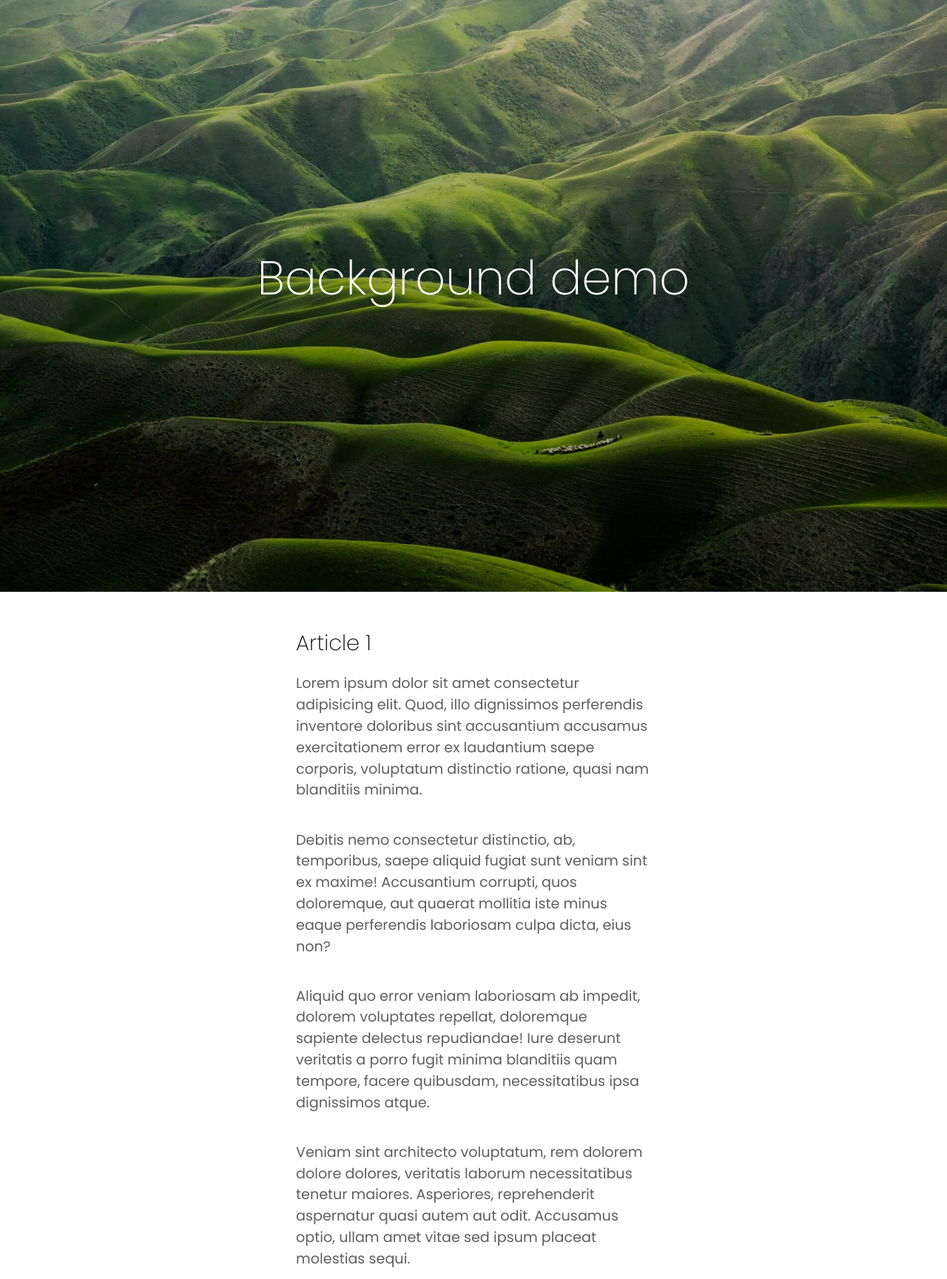
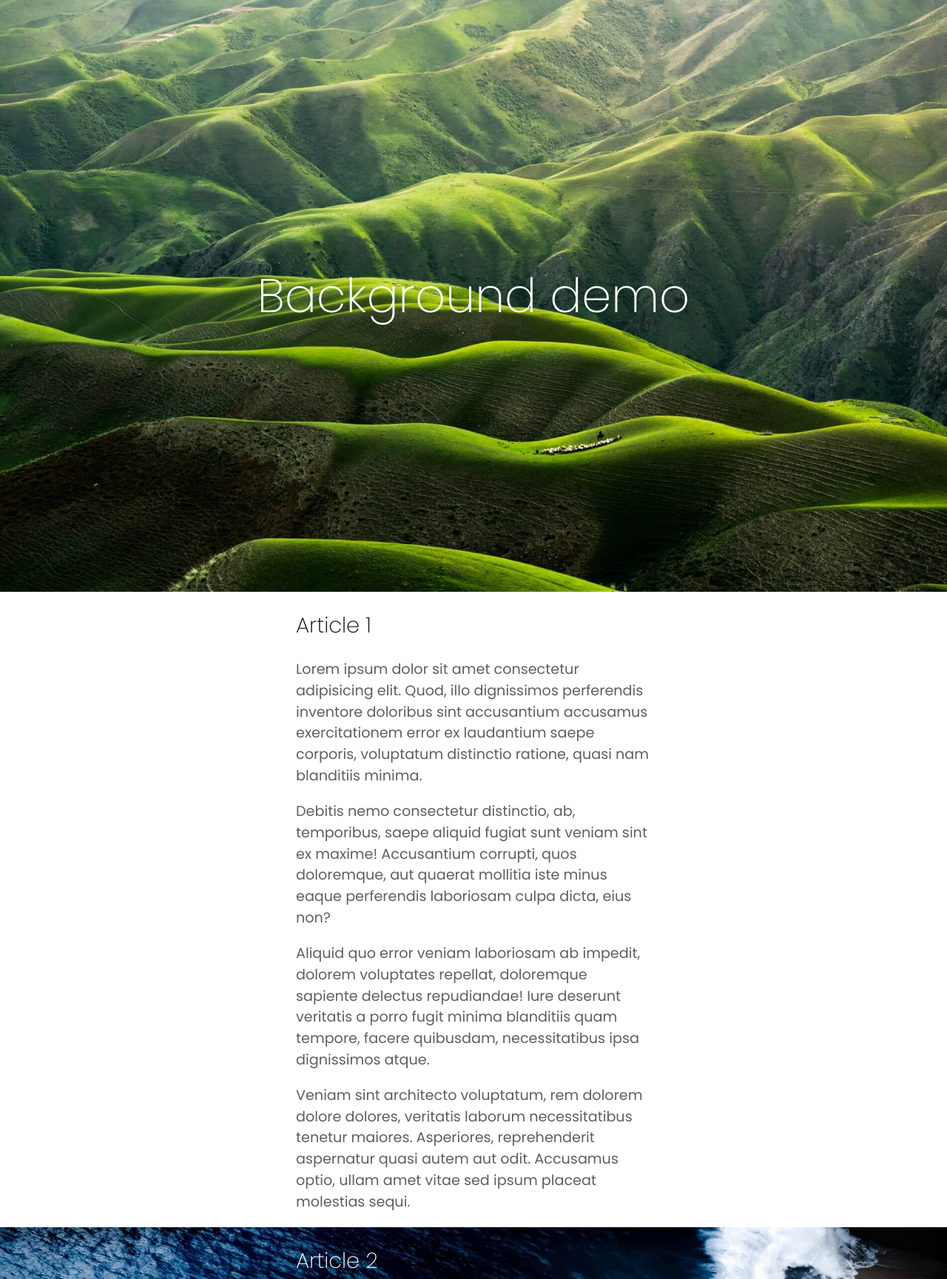
Before and after one commit to lsburtonBYU/backgrounds, a plain HTML site: page index.html in a window 1280 px wide. Shown: the top 1729 px of the page at 74% size. Drawn offline with nearby package versions, Linux system fonts and the light colour scheme.

Commit message:
re-do for re-do video

```diff
--- a/index.html
+++ b/index.html
@@ -16,23 +16,29 @@
 
 <body>
   <main>
-    <h1 class="bg-image bg-image-1">Background demo</h1>
+    <h1 class="bg-image bg-1 full-height">Background demo</h1>
     <article>
+      <div class="inner-article">
         <h2>Article 1</h2>
-      <p>Lorem ipsum dolor sit amet consectetur adipisicing elit. Quod, illo dignissimos perferendis inventore doloribus
+        <p>Lorem ipsum dolor sit amet consectetur adipisicing elit. Quod, illo dignissimos perferendis inventore
+          doloribus
           sint accusantium accusamus exercitationem error ex laudantium saepe corporis, voluptatum distinctio ratione,
           quasi nam blanditiis minima.</p>
         <p>Debitis nemo consectetur distinctio, ab, temporibus, saepe aliquid fugiat sunt veniam sint ex maxime!
-        Accusantium corrupti, quos doloremque, aut quaerat mollitia iste minus eaque perferendis laboriosam culpa dicta,
+          Accusantium corrupti, quos doloremque, aut quaerat mollitia iste minus eaque perferendis laboriosam culpa
+          dicta,
           eius non?</p>
         <p>Aliquid quo error veniam laboriosam ab impedit, dolorem voluptates repellat, doloremque sapiente delectus
           repudiandae! Iure deserunt veritatis a porro fugit minima blanditiis quam tempore, facere quibusdam,
           necessitatibus ipsa dignissimos atque.</p>
         <p>Veniam sint architecto voluptatum, rem dolorem dolore dolores, veritatis laborum necessitatibus tenetur
-        maiores. Asperiores, reprehenderit aspernatur quasi autem aut odit. Accusamus optio, ullam amet vitae sed ipsum
+          maiores. Asperiores, reprehenderit aspernatur quasi autem aut odit. Accusamus optio, ullam amet vitae sed
+          ipsum
           placeat molestias sequi.</p>
+      </div>
     </article>
-    <article>
+    <article class="bg-image bg-2">
+      <div class="inner-article">
         <h2>Article 2</h2>
         <p>Lorem ipsum, dolor sit amet consectetur adipisicing elit. Odit vero, tempore, facere officia odio molestias
           alias animi praesentium reprehenderit ut a eos aspernatur iure modi dolor tenetur labore deleniti nihil!</p>
@@ -43,12 +49,16 @@
           consequuntur officiis natus porro praesentium labore? Temporibus, voluptate iste. Perferendis dolorem mollitia
           eligendi quo maiores reprehenderit.</p>
         <p>Quae impedit laudantium id repellat ipsa, nisi facilis doloremque beatae provident? Amet animi odit natus.
-        Tempora dolor numquam repellendus, nobis accusamus sapiente perferendis voluptates obcaecati consequatur beatae
+          Tempora dolor numquam repellendus, nobis accusamus sapiente perferendis voluptates obcaecati consequatur
+          beatae
           nulla aliquam sunt.</p>
+      </div>
     </article>
-    <article class="bg-image bg-image-2">
+    <article>
+      <div class="inner-article">
         <h2>Super interesting article 3</h2>
-      <p>Lorem ipsum, dolor sit amet consectetur adipisicing elit. Vel totam provident, quam obcaecati repellendus fugit
+        <p>Lorem ipsum, dolor sit amet consectetur adipisicing elit. Vel totam provident, quam obcaecati repellendus
+          fugit
           quidem voluptate accusantium explicabo blanditiis esse distinctio earum iure, beatae possimus, cumque sit eius
           consequatur.</p>
         <p>Officia voluptatum nisi ullam illum nemo impedit minima non quae obcaecati, fuga deleniti distinctio culpa
@@ -57,47 +67,64 @@
         <p>Repellendus magnam quia quos est amet facilis eos quasi, aspernatur possimus veniam? Deserunt ea officia
           tempora nobis quasi, quos ipsum magnam id sapiente odit ratione! Dignissimos earum suscipit voluptas quam?</p>
         <p>Soluta, doloribus laudantium dolore voluptate voluptas modi nemo! Nobis tempora ea fuga, voluptate at,
-        repudiandae, culpa facilis aspernatur quae similique quo ipsum assumenda adipisci sapiente. Eos dolor reiciendis
+          repudiandae, culpa facilis aspernatur quae similique quo ipsum assumenda adipisci sapiente. Eos dolor
+          reiciendis
           est expedita.</p>
+      </div>
     </article>
-    <article>
+    <article class="bg-image bg-3">
+      <div class="inner-article">
         <h2>Even more!</h2>
-      <p>Lorem ipsum dolor sit amet consectetur adipisicing elit. Itaque ad ipsum saepe ipsam. Maiores velit, quos enim
+        <p>Lorem ipsum dolor sit amet consectetur adipisicing elit. Itaque ad ipsum saepe ipsam. Maiores velit, quos
+          enim
           mollitia id labore animi voluptates quam necessitatibus sint harum repudiandae tempore porro quis.</p>
         <p>Cum alias earum ab debitis deserunt quaerat sequi quas dignissimos soluta vel minima beatae illum doloribus
           blanditiis a quos perspiciatis voluptas consectetur dolore repudiandae, repellendus impedit ipsam quasi. Nam,
           dicta.</p>
         <p>Quo labore numquam aut cum, optio repudiandae magni dolorem repellendus, maxime et alias maiores sit tenetur
           architecto rem ad minus nemo odio sed, asperiores quos nulla libero deleniti! Commodi, totam.</p>
-      <p>Expedita commodi cum saepe repellendus unde sed minus. Explicabo tempora voluptas reprehenderit provident totam
-        distinctio? Ducimus earum totam voluptate ex architecto similique nostrum hic id harum quaerat. Velit, quas ad.
+        <p>Expedita commodi cum saepe repellendus unde sed minus. Explicabo tempora voluptas reprehenderit provident
+          totam
+          distinctio? Ducimus earum totam voluptate ex architecto similique nostrum hic id harum quaerat. Velit, quas
+          ad.
         </p>
+      </div>
     </article>
-    <article class="bg-image bg-image-3">
+    <article>
+      <div class="inner-article">
         <h2>Wot? More?</h2>
-      <p>Lorem ipsum dolor sit amet consectetur adipisicing elit. Sed doloribus suscipit, labore ipsum repellat laborum
+        <p>Lorem ipsum dolor sit amet consectetur adipisicing elit. Sed doloribus suscipit, labore ipsum repellat
+          laborum
           rerum qui rem consequatur expedita quos odio optio beatae voluptatem quibusdam ea nobis quasi praesentium!</p>
         <p>Voluptas aperiam error laboriosam rerum recusandae ipsum! Repellendus mollitia itaque a expedita repudiandae
           adipisci blanditiis dignissimos minus soluta quibusdam natus, officia voluptas similique exercitationem? Ex
           ducimus consequuntur earum itaque voluptate.</p>
-      <p>Eius repellendus, voluptas dignissimos unde quae praesentium aliquid itaque deserunt facere nam officia! Dolor
+        <p>Eius repellendus, voluptas dignissimos unde quae praesentium aliquid itaque deserunt facere nam officia!
+          Dolor
           temporibus dicta dolorum illum quaerat non vero, odit inventore accusamus molestias cumque tempore corporis
           libero sed.</p>
         <p>Impedit quia cum earum a dolores sit voluptatibus in atque! Sint labore, fugit blanditiis repudiandae
           recusandae pariatur quod tempora commodi voluptatum deleniti quibusdam ullam quis earum debitis ipsum eaque!
           Animi.</p>
+      </div>
     </article>
     <article>
+      <div class="inner-article">
         <h2>Last article...</h2>
-      <p>Lorem ipsum dolor sit amet consectetur, adipisicing elit. Ipsum illo quod doloremque mollitia recusandae, ullam
+        <p>Lorem ipsum dolor sit amet consectetur, adipisicing elit. Ipsum illo quod doloremque mollitia recusandae,
+          ullam
           dolorum. Asperiores quas accusamus cum, ea, ex sit vitae magni porro, laudantium mollitia vel perferendis?</p>
-      <p>Ipsa doloribus ex possimus libero illum soluta et mollitia, sed deleniti cumque nesciunt quam odit quod error,
-        harum ipsum id dignissimos molestiae! Itaque quaerat doloribus vitae, necessitatibus quos repudiandae? Modi!</p>
+        <p>Ipsa doloribus ex possimus libero illum soluta et mollitia, sed deleniti cumque nesciunt quam odit quod
+          error,
+          harum ipsum id dignissimos molestiae! Itaque quaerat doloribus vitae, necessitatibus quos repudiandae? Modi!
+        </p>
         <p>Amet, quibusdam laboriosam odio culpa facere aut eaque debitis omnis rem tempora natus ea, est mollitia ipsam
           hic ut dolore. Ratione voluptatum unde minima repellendus repudiandae quibusdam natus ab ullam?</p>
-      <p>Veniam quo iste ipsum deserunt inventore impedit quasi, doloremque, nulla expedita non dolorum corporis aliquam
+        <p>Veniam quo iste ipsum deserunt inventore impedit quasi, doloremque, nulla expedita non dolorum corporis
+          aliquam
           harum aliquid dignissimos doloribus sed quas quidem magnam quisquam beatae voluptate laboriosam? Cum, iure
           minus.</p>
+      </div>
     </article>
   </main>
 </body>
--- a/styles/main.css
+++ b/styles/main.css
@@ -18,7 +18,7 @@ body {
   background-attachment: fixed;
   background-color: transparent;
   background-position: 0% 0%;
-  background-repeat: repeat-y;
+  background-repeat: repeat-x;
   background-size: auto auto; */
 }
 
@@ -34,68 +34,53 @@ h2 {
   font-weight: 200;
 }
 
-/* I created a class to set the background image. Because I want each
-   image to be different, I use a CSS variable for the url. I then define
-   each different url in separate CSS classes. */
+article {
+  display: flex;
+  flex-direction: column;
+  align-items: center;
+}
+
+.inner-article {
+  max-width: 30rem;
+}
+
 .bg-image {
-  /* I add two images. The first is a gradient (rendered on top of the image), the second the image.  */
-  background-image: linear-gradient(
-      to top,
-      rgba(0, 0, 0, 0.4),
-      rgba(0, 0, 0, 0.2)
-    ),
-    var(--image-url);
+  background: var(--bg-url);
   background-attachment: fixed;
   background-position: center;
-
-  /* in case your image doesn't fit the screen well, this is helpful.
-    The background-size: cover will scale down and/or crop images so they
-    fit in the viewport better */
+  background-size: cover;
   background-repeat: no-repeat;
-  background-size: cover;
 
   color: #fff;
-  padding-bottom: 3rem;
 }
 
-.bg-image > * {
+.bg-image h2 {
   color: #fff;
 }
 
 h1 {
-  margin: 0;
   display: flex;
   align-items: center;
   justify-content: center;
-  height: 100vh;
+
   font-size: 4rem;
+
+  padding: 0 1rem;
+  margin: 0;
 }
 
-article {
-  display: flex;
-  flex-direction: column;
-  align-items: center;
-  padding: 0 1rem 2rem;
+.full-height {
+  height: 100vh;
 }
 
-article > * {
-  max-width: 30rem;
+.bg-1 {
+  --bg-url: url(../images/bg-green-hills.jpg);
 }
 
-article > h2 {
-  width: 100%;
-  margin: 0;
-  padding-top: 3rem;
+.bg-2 {
+  --bg-url: url(../images/bg-ocean-shore.jpg);
 }
 
-.bg-image-1 {
-  --image-url: url(../images/bg-green-hills.jpg);
+.bg-3 {
+  --bg-url: url(../images/bg-red-rock.jpg);
 }
-
-.bg-image-2 {
-  --image-url: url(../images/bg-ocean-shore.jpg);
-}
-
-.bg-image-3 {
-  --image-url: url(../images/bg-red-rock.jpg);
-}
```
Lines whose indentation alone changed are shown as unchanged.
